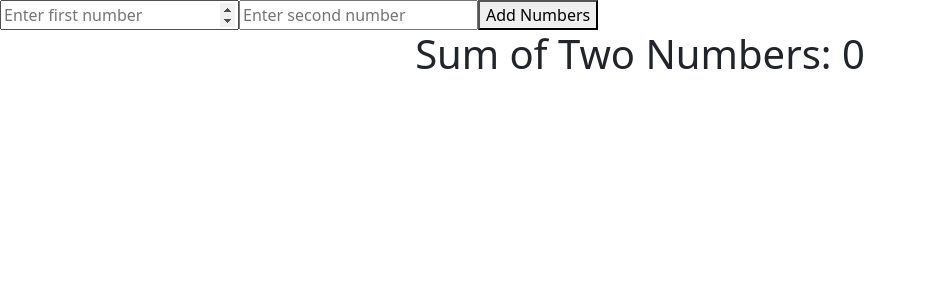
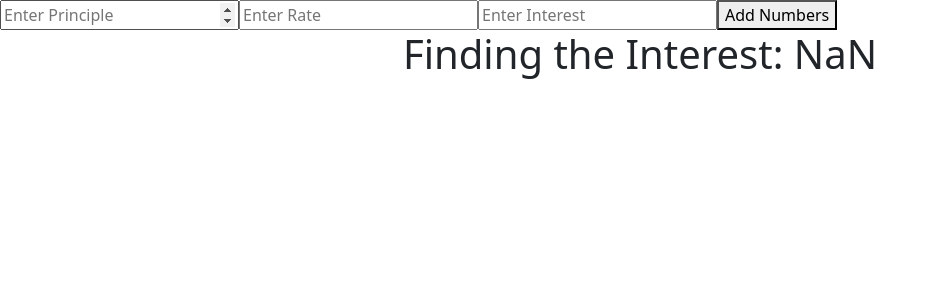
Before and after one commit to chiraghontec/MERN-Stack, a React (Create React App) app in the folder Hello_world_react_app/hello-world/: page / in a window 1280 px wide. Shown: the top 300 px of the page, without its empty margins (0-937 px from the left). Built offline with nearby package versions, Linux system fonts and the light colour scheme.

Commit message:
Finding simple interest using state variable

```diff
--- a/Hello_world_react_app/hello-world/src/Increment.js
+++ b/Hello_world_react_app/hello-world/src/Increment.js
@@ -2,26 +2,33 @@
 import React, { useState } from 'react';
 
 const AddTwoNum= () => {
-    const [number1, setNumber1] = useState(); // State for first number
-    const [number2, setNumber2] = useState(); // State for second number
+    const [principle, setNumber1] = useState(); // State for first number
+    const [rate, setNumber2] = useState();
+    const [Time, setNumber3] = useState(); // State for second number
     const [sum, setSum] = useState(0);
     const handleAddition = () => {
-        setSum(number1 + number2); // Calculate and update the sum
+        setSum((principle * rate * Time)/100); // Calculate and update the sum
     };
     return (
         <div>
-            <input type="number" value={number1}
+            <input type="number" value={principle}
                 onChange={(e) => setNumber1(Number(e.target.value))}
-                placeholder="Enter first number"
+                placeholder="Enter Principle"
             />
             <input
                 type="number"
-                value={number2}
+                value={rate}
                 onChange={(e) => setNumber2(Number(e.target.value))}
-                placeholder="Enter second number"
+                placeholder="Enter Rate"
+            />
+            <input
+                type="number"
+                value={Time}
+                onChange={(e) => setNumber3(Number(e.target.value))}
+                placeholder="Enter Interest"
             />
             <button onClick={handleAddition}>Add Numbers</button>
-            <h1>Sum of Two Numbers: {sum}</h1>
+            <h1>Finding the Interest: {principle+sum}</h1>
         </div>
     );
 };
```
